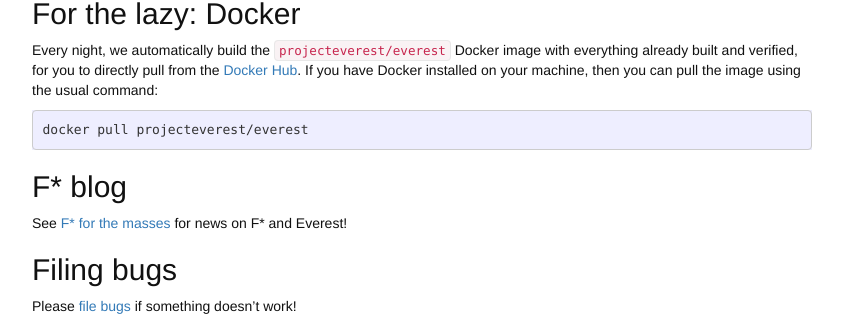
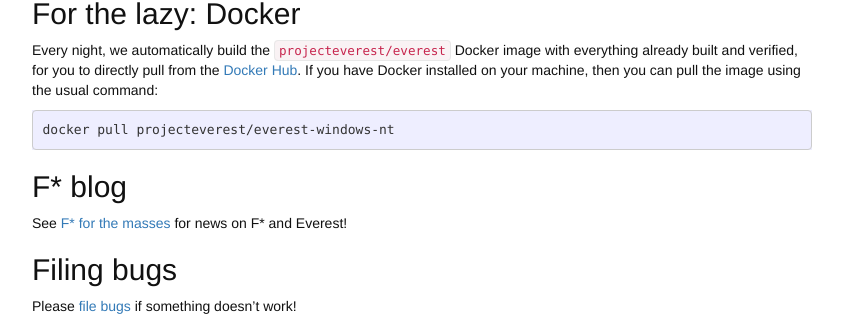
Before and after one commit to project-everest/project-everest.github.io, a Jekyll site: the page built from index.md, in a window 1280 px wide and 900 px high, scrolled down 2124 px. Shown: the part 318-634 px from the top of the window, without its empty margins (218-1061 px from the left). Built offline with Jekyll 4.4.1, drawn with Linux system fonts in a browser that asks for light colours.

Commit message:
Fixed broken Docker links

````diff
--- a/index.md
+++ b/index.md
@@ -179,12 +179,12 @@
 Every night, we automatically build the `projecteverest/everest`
 Docker image with everything already built and verified, for you to
 directly pull from
-the [Docker Hub](https://hub.docker.com/r/projecteverest/everest/). If
+the [Docker Hub](https://hub.docker.com/r/projecteverest). If
 you have Docker installed on your machine, then you can pull the image
 using the usual command:
 
 ```
-docker pull projecteverest/everest
+docker pull projecteverest/everest-windows-nt
 ```
 
 ## F\* blog
````
